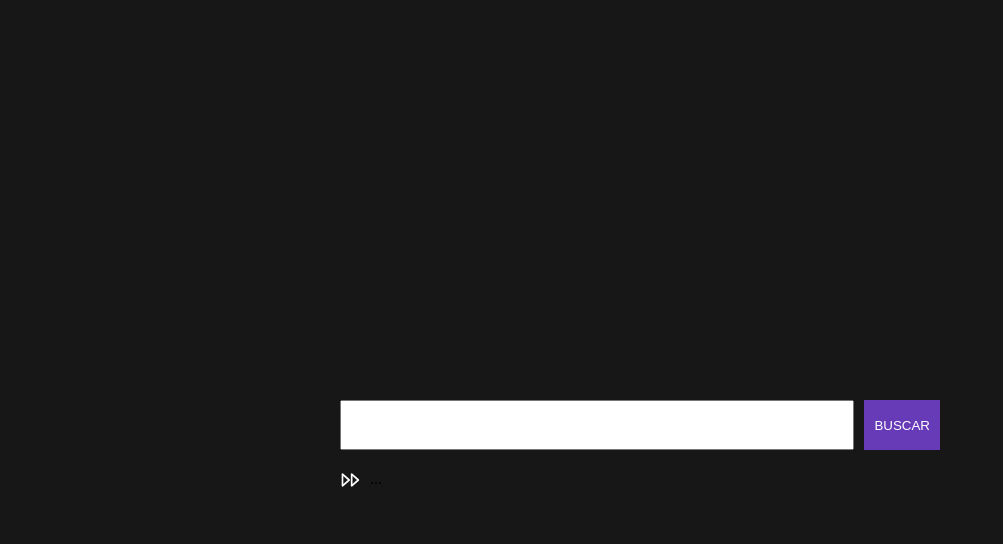
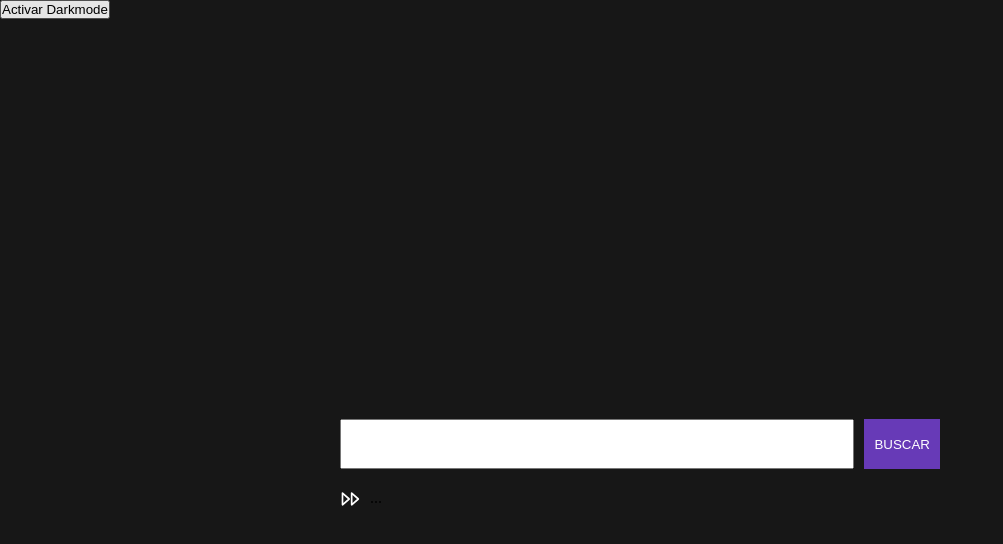
Before and after one commit to volatil/diccionario, a Next.js app: page / in a window 1280 px wide. Shown: the top 544 px of the page, without its empty margins (0-1003 px from the left). Built offline with nearby package versions, Linux system fonts and the light colour scheme.

Commit message:
darkmode

```diff
--- a/src/helpers/helpers.js
+++ b/src/helpers/helpers.js
@@ -1,20 +1,15 @@
-export function test() {
-	// sadasd
+export const asdasd = function () {
+	// asdasd
+};
+
+export function mododarkmode(estado) {
+	if ( estado === "activar" ) {
+		console.debug( "activando ..." );
+		const miHTML2 = document.querySelector("html");
+		miHTML2.classList.add("darkmode");
+	} else {
+		console.debug( "desactivando ..." );
+		const miHTML2 = document.querySelector("html");
+		miHTML2.classList.remove("darkmode");
+	}
 }
-export function elconsole(elparam) {
-	// console.debug( `-> ${elparam}` );
-	// console.debug( "CLICK" );
-}
-
-export const callAPI = async function (buscado) {
-	try {
-		const res = await fetch(`https://api.dictionaryapi.dev/api/v2/entries/en/${buscado}`);
-		const data = await res.json();
-		const significado = data[0].meanings[0].definitions[0].definition;
-		return significado;
-	} catch (err) {
-		console.debug("hubo un error !");
-		console.debug(err);
-		return err;
-	}
-};
--- a/src/pages/index.js
+++ b/src/pages/index.js
@@ -2,7 +2,7 @@ import { useEffect, useState } from "react";
 import Head from "next/head";
 // import Image from "next/image";
 // import { Inter } from "next/font/google";
-// import { elconsole, callAPI } from "@/helpers/helpers";
+import { mododarkmode } from "@/helpers/helpers";
 import styles from "@/styles/Home.module.css";
 
 // const inter = Inter({ subsets: ["latin"] });
@@ -24,9 +24,25 @@ import styles from "@/styles/Home.module.css";
 function Significado(props) {
 	const { estado } = props;
 	return (
-		<div style={{ display: "flex", alignItems: "flex-start", marginTop: "20px" }} className="significado">
-			<img style={{ width: "20px", margin: "0 10px 10px 0" }} src="/assets/svg/definicion.svg" alt="definicion" />
-			{ estado ? <p style={{ letterSpacing: "0.05em" }}>{estado}</p> : <p>...</p> }
+		<div className="significado">
+			{
+				estado
+					? (
+						estado.map((significado) => {
+							return (
+								<div style={{ display: "flex", alignItems: "flex-start", marginTop: "20px" }}>
+									<img style={{ width: "20px", margin: "0 10px 10px 0" }} src="/assets/svg/definicion.svg" alt="definicion" />
+									<p key={significado}>{significado}</p>
+								</div>
+							);
+						})
+					) : (
+						<div style={{ display: "flex", alignItems: "flex-start", marginTop: "20px" }}>
+							<img style={{ width: "20px", margin: "0 10px 10px 0" }} src="/assets/svg/definicion.svg" alt="definicion" />
+							<p>...</p>
+						</div>
+					)
+			}
 		</div>
 	);
 }
@@ -34,6 +50,7 @@ function Significado(props) {
 export default function Home() {
 	const [palabra, setpalabra] = useState();
 	const [definicion, setdefinicion] = useState();
+	const [darkmode, setdarkmode] = useState("desactivado");
 
 	const callAPIreloaded = async (lapalabra) => {
 		try {
@@ -41,11 +58,14 @@ export default function Home() {
 				`https://api.dictionaryapi.dev/api/v2/entries/en/${lapalabra}`,
 			);
 			const data = await res.json();
-			const significado = data[0].meanings[0].definitions[0].definition;
-			const test = data[0].meanings[0].definitions;
-			console.debug(significado);
-			console.debug(test);
-			setdefinicion(significado);
+
+			const todoslossignificados = data[0].meanings[0].definitions;
+			const lossignificadosarray = [];
+			for ( let count = 0; count <= todoslossignificados.length - 1; count++ ) {
+				const elsigni = data[0].meanings[0].definitions[count].definition;
+				lossignificadosarray.push( elsigni );
+			}
+			setdefinicion(lossignificadosarray);
 		} catch (err) {
 			console.debug("ERROOOOOOOOR !");
 			console.debug(err);
@@ -60,6 +80,27 @@ export default function Home() {
 				<meta name="viewport" content="width=device-width, initial-scale=1" />
 				<link rel="icon" href="/favicon.ico" />
 			</Head>
+
+			<button
+				style={{ cursor: "pointer" }}
+				type="button"
+				className="activadarkmode"
+				onClick={
+					/* eslint-disable */
+					() => {
+						darkmode === "activado"
+							? (
+								mododarkmode("desactivar"),
+								setdarkmode("desactivado")
+							) : (
+								mododarkmode("activar"),
+								setdarkmode("activado")
+							);
+					}
+					/* eslintr-enable */
+				}
+			>Activar Darkmode
+			</button>
 
 			<section id={styles.buscador}>
 				<h1 className={styles.palabraBuscada}>
--- a/src/styles/Home.module.css
+++ b/src/styles/Home.module.css
@@ -1,6 +1,7 @@
 #buscador {
 	width: 600px;
 	margin: 100px auto 0;
+	padding-bottom: 120px;
 }
 .palabraBuscada {
 	color: white;
--- a/src/styles/globals.css
+++ b/src/styles/globals.css
@@ -106,3 +106,7 @@ a {
     color-scheme: dark;
   }
 }
+
+.darkmode {
+	filter: invert(1);
+}
```
